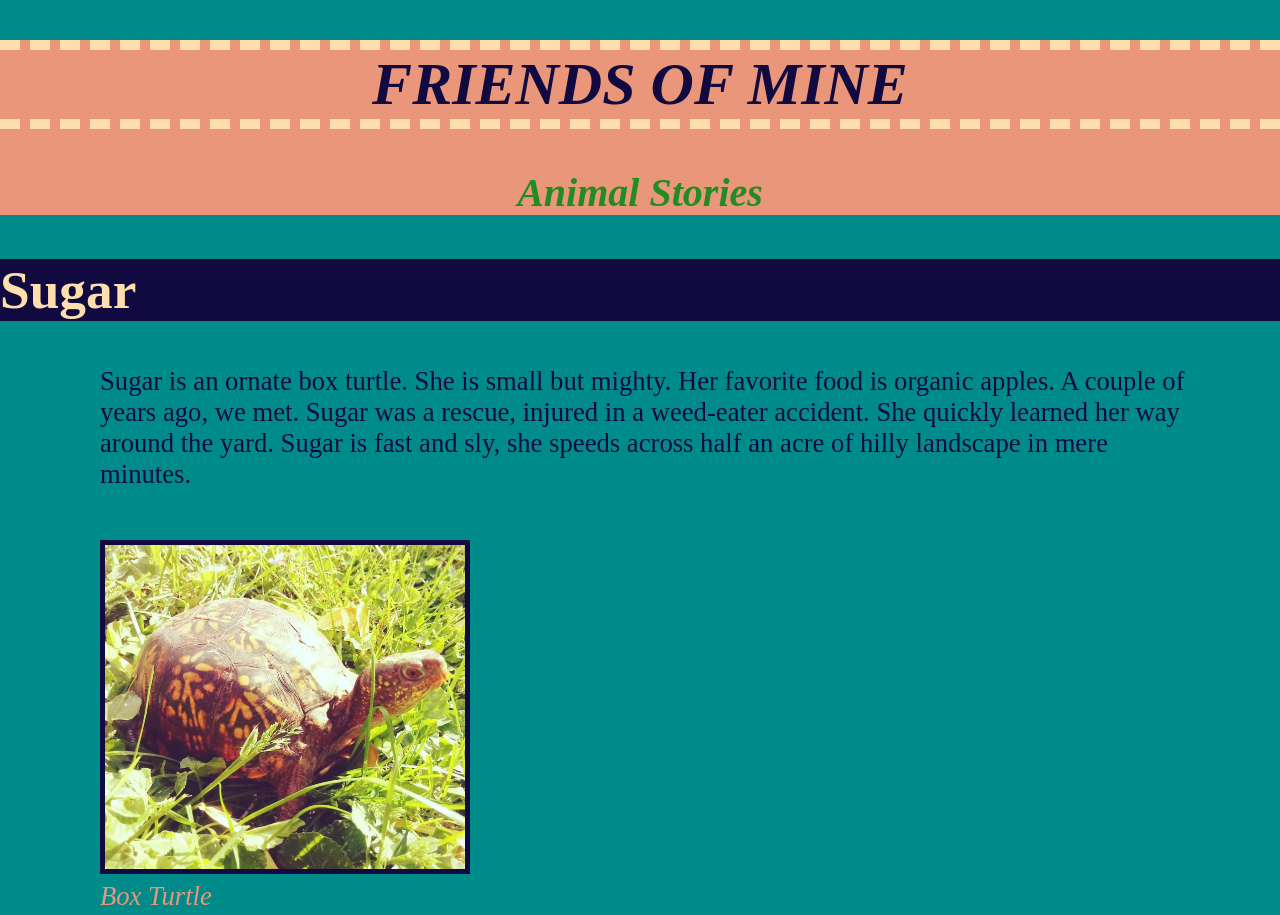
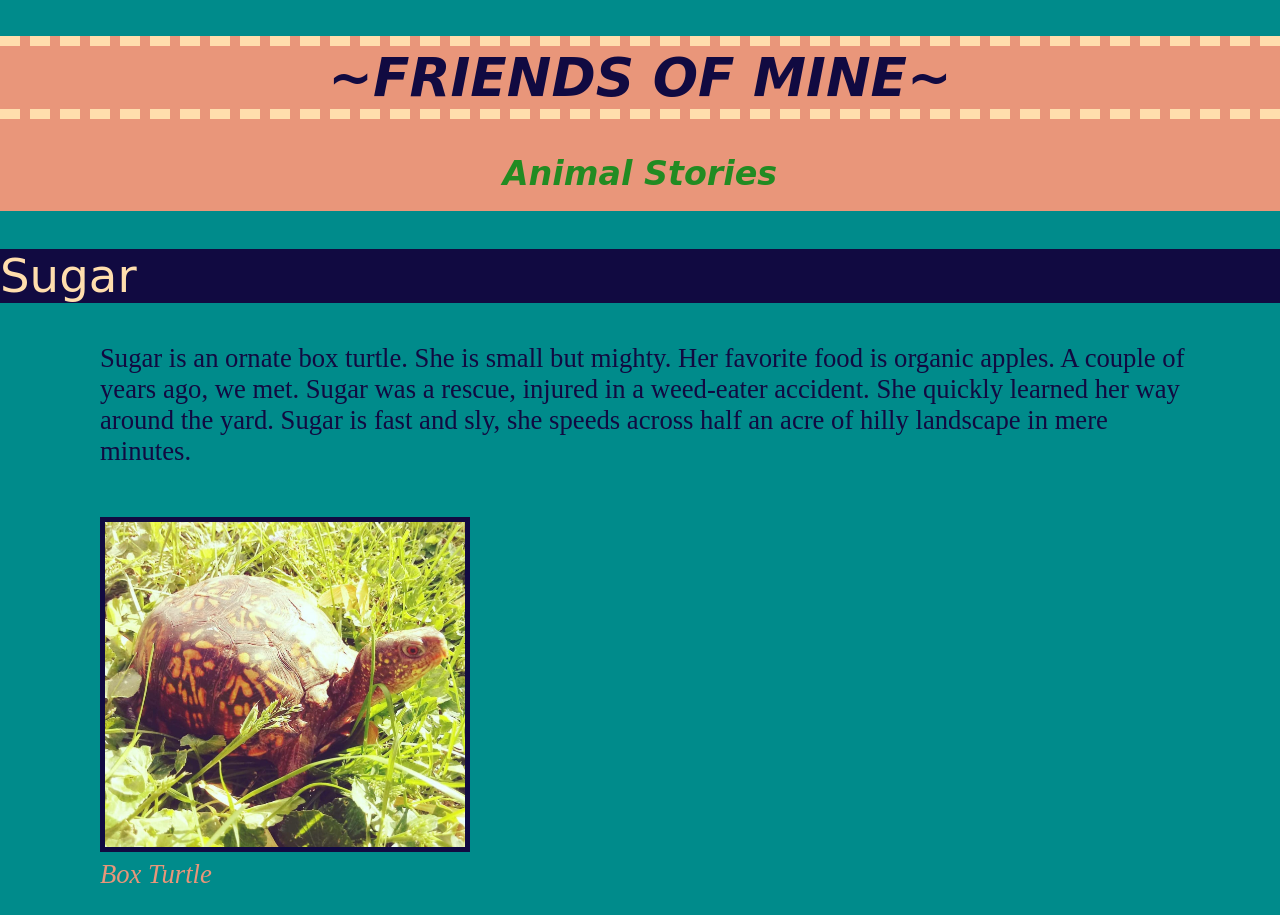
Before and after one commit to michelle-french/html-me-something, a plain HTML site: page index.html in a window 1280 px wide. Shown: the top 915 px of the page. Drawn offline with Linux system fonts and the light colour scheme.

Commit message:
Probably still not done

```diff
--- a/index.html
+++ b/index.html
@@ -11,7 +11,7 @@
     <body>
 
         <header>
-            <h1 id="title">FRIENDS OF MINE</h1>
+            <h1 id="title">	&#126;FRIENDS OF MINE&#126;</h1>
             <h3 id="tag">Animal Stories</h3>
         </header>
 
--- a/styles.css
+++ b/styles.css
@@ -25,21 +25,24 @@ p {
 }
 
 h1 {
-    font-size: 45pt;
+    font-family: cursive;
+    font-size: 40pt;
     font-weight: 1200;
     text-align: center;
     border-block: 10px dashed navajowhite;
 }
 
 h3 {
-    font-size: 30pt;
+    font-family: cursive;
+    font-size: 25pt;
     text-align: center;
     color:forestgreen;
 }
 
 h2 {
-    font-size: 40pt;
-    font-weight: 750;
+    font-family: cursive;
+    font-size: 35pt;
+    font-weight: 500;
     color:navajowhite;
     margin-left:0px;
     background-color: rgb(17, 10, 65);
```
